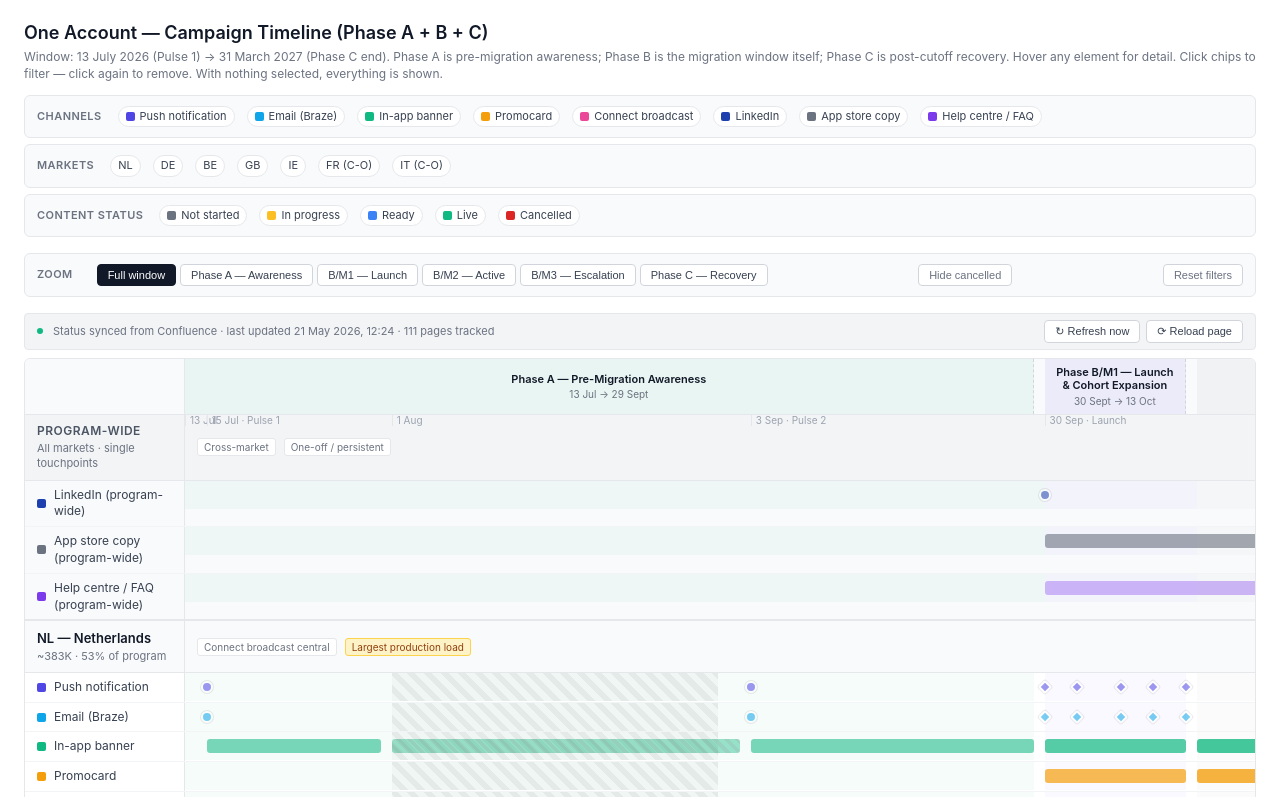
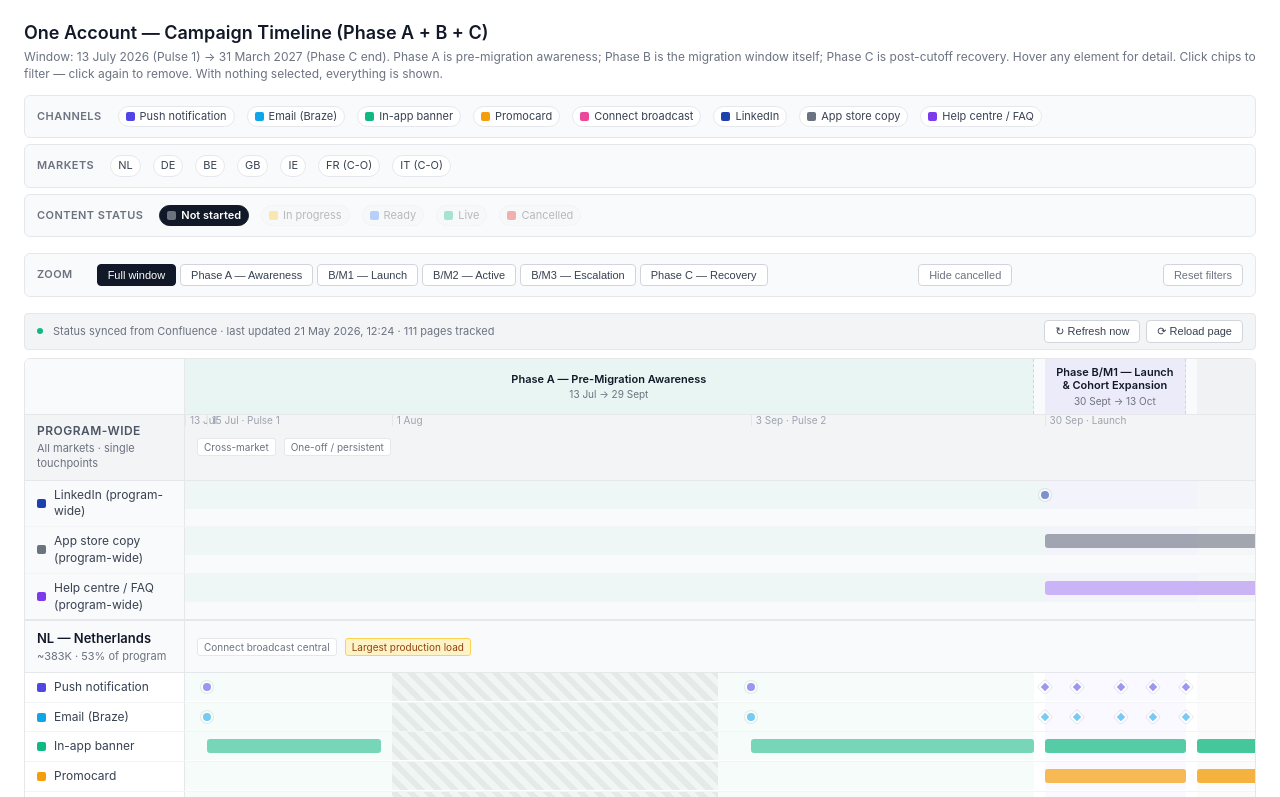
Before and after one commit to dcbrigham/one-account-timeline, a website: page index.html in a window 1280 px wide. Both pictures are taken after a click on the element "Not started". Shown: the top 797 px of the page. Drawn offline with Linux system fonts and the light colour scheme.

Commit message:
Add files via upload

```diff
--- a/index.html
+++ b/index.html
@@ -177,11 +177,11 @@ body { padding: 20px 24px 40px; }
   <div class="legend-row" style="margin-top: 6px;">
     <div class="grp">
       <span class="grp-label">Content status</span>
-      <span class="chip" title="Confluence Page Properties status — pulled daily"><span class="swatch" style="background:#6b7280"></span>Not started</span>
-      <span class="chip" title="Confluence Page Properties status — pulled daily"><span class="swatch" style="background:#FBBF24"></span>In progress</span>
-      <span class="chip" title="Confluence Page Properties status — pulled daily"><span class="swatch" style="background:#3B82F6"></span>Ready</span>
-      <span class="chip" title="Confluence Page Properties status — pulled daily"><span class="swatch" style="background:#10B981"></span>Live</span>
-      <span class="chip" title="Cancelled in Confluence"><span class="swatch" style="background:#dc2626"></span>Cancelled</span>
+      <span class="chip" data-status="not-started" title="Click to filter by status"><span class="swatch" style="background:#6b7280"></span>Not started</span>
+      <span class="chip" data-status="in-progress" title="Click to filter by status"><span class="swatch" style="background:#FBBF24"></span>In progress</span>
+      <span class="chip" data-status="ready" title="Click to filter by status"><span class="swatch" style="background:#3B82F6"></span>Ready</span>
+      <span class="chip" data-status="live" title="Click to filter by status"><span class="swatch" style="background:#10B981"></span>Live</span>
+      <span class="chip" data-status="cancelled" title="Click to filter by status"><span class="swatch" style="background:#dc2626"></span>Cancelled</span>
     </div>
   </div>
 </div>
@@ -484,6 +484,7 @@ async function loadStatus() {
 const state = {
   selectedChannels: new Set(JSON.parse(localStorage.getItem('phaseB.selectedChannels') || '[]')),
   selectedMarkets: new Set(JSON.parse(localStorage.getItem('phaseB.selectedMarkets') || '[]')),
+  selectedStatuses: new Set(JSON.parse(localStorage.getItem('phaseB.selectedStatuses') || '[]')),
   zoom: localStorage.getItem('phaseB.zoom') || 'all',
   showCancelled: localStorage.getItem('phaseB.showCancelled') !== 'false', // default true
   viewStart: 0,
@@ -500,6 +501,17 @@ function setView() {
 function persist() {
   localStorage.setItem('phaseB.selectedChannels', JSON.stringify([...state.selectedChannels]));
   localStorage.setItem('phaseB.selectedMarkets', JSON.stringify([...state.selectedMarkets]));
+  localStorage.setItem('phaseB.selectedStatuses', JSON.stringify([...state.selectedStatuses]));
+}
+
+// Read a campaign element's current status from its CSS classes.
+function statusOfElement(el) {
+  if (el.classList.contains('cancelled')) return 'cancelled';
+  if (el.classList.contains('status-not-started')) return 'not-started';
+  if (el.classList.contains('status-in-progress')) return 'in-progress';
+  if (el.classList.contains('status-ready')) return 'ready';
+  if (el.classList.contains('status-live')) return 'live';
+  return null; // No tracked status (e.g. August holding band)
 }
 
 function handleChipClick(set, id) {
@@ -874,6 +886,16 @@ function applyFilters() {
     const hide = channelAny && !state.selectedChannels.has(r.dataset.channel);
     r.style.display = hide ? 'none' : '';
   });
+  // Status: filter individual markers and bars by their applied status class
+  const statusAny = state.selectedStatuses.size > 0;
+  document.querySelectorAll('.event-marker, .event-bar').forEach(el => {
+    if (!statusAny) {
+      el.style.display = '';
+      return;
+    }
+    const s = statusOfElement(el);
+    el.style.display = (s && state.selectedStatuses.has(s)) ? '' : 'none';
+  });
   // Channel chips visual state
   document.querySelectorAll('.chip[data-channel]').forEach(c => {
     if (!channelAny) {
@@ -900,6 +922,19 @@ function applyFilters() {
       c.classList.remove('selected');
     }
   });
+  // Status chips visual state
+  document.querySelectorAll('.chip[data-status]').forEach(c => {
+    if (!statusAny) {
+      c.classList.remove('off');
+      c.classList.remove('selected');
+    } else if (state.selectedStatuses.has(c.dataset.status)) {
+      c.classList.remove('off');
+      c.classList.add('selected');
+    } else {
+      c.classList.add('off');
+      c.classList.remove('selected');
+    }
+  });
 }
 
 // ---------- Filter handlers ----------
@@ -919,9 +954,18 @@ document.querySelectorAll('.chip[data-market]').forEach(chip => {
   });
 });
 
+document.querySelectorAll('.chip[data-status]').forEach(chip => {
+  chip.addEventListener('click', () => {
+    handleChipClick(state.selectedStatuses, chip.dataset.status);
+    persist();
+    applyFilters();
+  });
+});
+
 document.getElementById('reset-btn').addEventListener('click', () => {
   state.selectedChannels.clear();
   state.selectedMarkets.clear();
+  state.selectedStatuses.clear();
   state.zoom = 'all';
   state.showCancelled = true;
   localStorage.setItem('phaseB.zoom', 'all');
```
